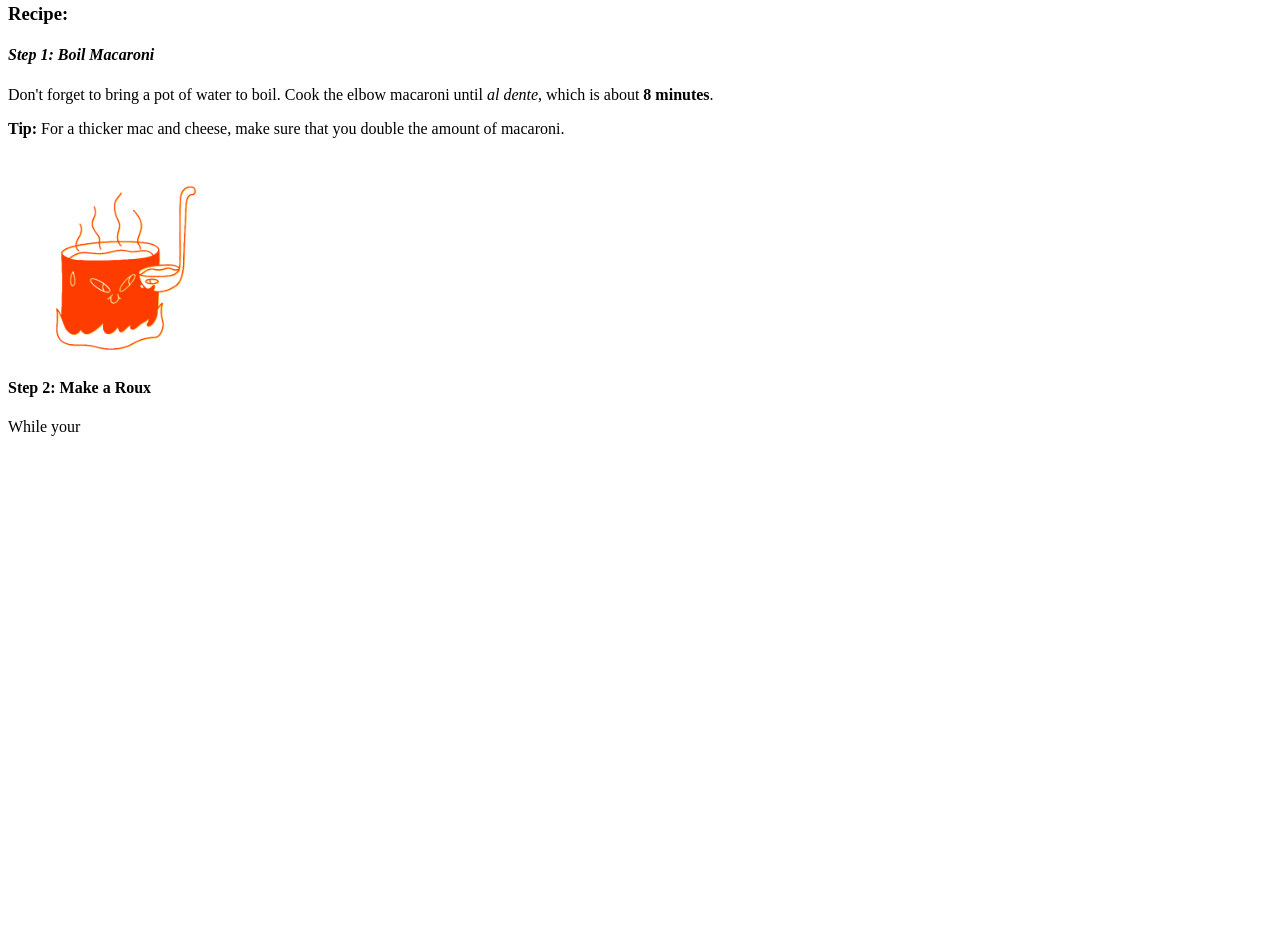
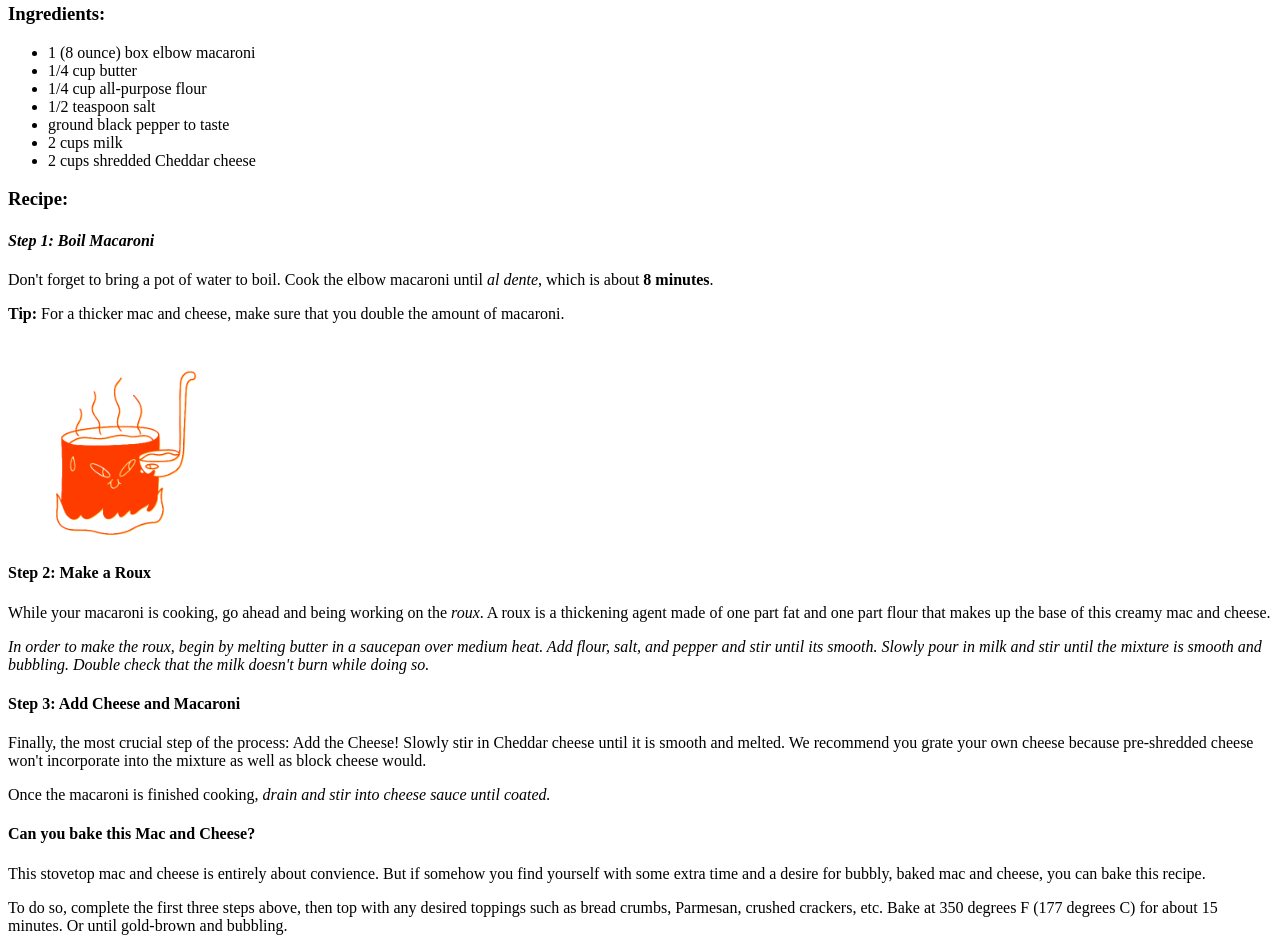
Before and after one commit to fromfacade/odin-recipes, a plain HTML site: page recipes/macaroni.html in a window 1280 px wide. Shown: the part 591-1542 px from the top of the page. Before the commit the page ends 1043 px from the top, so only its background shows below. Drawn offline with Linux system fonts and the light colour scheme; files whose address does not match are found by name.

Commit message:
modified macaroni.html
added more steps for the recipe, as well as ingredients and additional info.

```diff
--- a/recipes/macaroni.html
+++ b/recipes/macaroni.html
@@ -26,6 +26,16 @@
             <p>
                 This stovetop mac and cheese uses staple ingrediants and can come together in just a quick 25 minutes.
             </p>
+        <h3>Ingredients:</h3>
+            <ul>
+                <li>1 (8 ounce) box elbow macaroni</li>
+                <li>1/4 cup butter</li>
+                <li>1/4 cup all-purpose flour</li>
+                <li>1/2 teaspoon salt</li>
+                <li>ground black pepper to taste</li>
+                <li>2 cups milk</li>
+                <li>2 cups shredded Cheddar cheese</li>
+            </ul>
         <h3>Recipe:</h3>
             <p>
                 <h4><em>Step 1: Boil Macaroni</em></h4>
@@ -43,10 +53,34 @@
                 <h4>Step 2: Make a Roux</h4>
 
                     <p>
-                        While your
+                        While your macaroni is cooking, go ahead and being working on the <em>roux</em>. A roux is a thickening agent made of one part fat and one part flour that makes up the base of this creamy mac and cheese.
                     </p>
 
+                    <em>
+                        In order to make the roux, begin by melting butter in a saucepan over medium heat. Add flour, salt, and pepper and stir until its smooth. Slowly pour in milk and stir until the mixture is smooth and bubbling. Double check that the milk doesn't burn while doing so.
+                    </em>
 
+                <h4>Step 3: Add Cheese and Macaroni</h4>
+
+                    <p>
+                        Finally, the most crucial step of the process: Add the Cheese!
+                        Slowly stir in Cheddar cheese until it is smooth and melted.
+                        We recommend you grate your own cheese because pre-shredded cheese won't incorporate into the mixture as well as block cheese would.
+                    </p>
+
+                    <p>
+                        Once the macaroni is finished cooking, <em>drain and stir into cheese sauce until coated.</em>
+                    </p>
+
+                <h4>Can you bake this Mac and Cheese?</h4>
+
+                    <p>
+                        This stovetop mac and cheese is entirely about convience. But if somehow you find yourself with some extra time and a desire for bubbly, baked mac and cheese, you can bake this recipe.
+                    </p>
+
+                    <p>
+                        To do so, complete the first three steps above, then top with any desired toppings such as bread crumbs, Parmesan, crushed crackers, etc. Bake at 350 degrees F (177 degrees C) for about 15 minutes. Or until gold-brown and bubbling.
+                    </p>
             </p>
 </body>
 </html>
```
